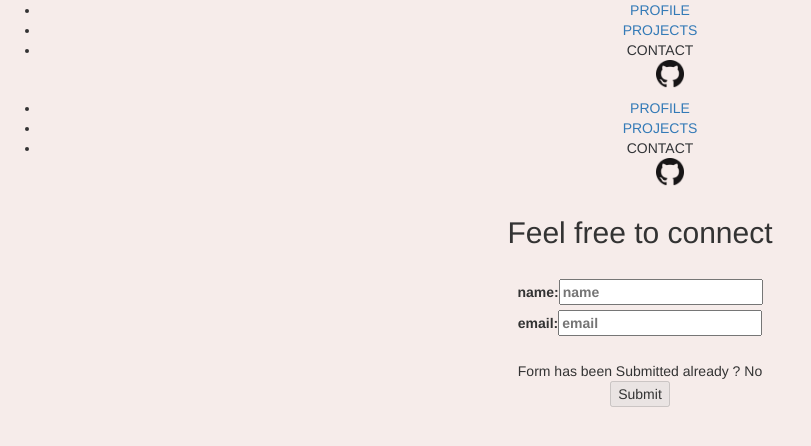
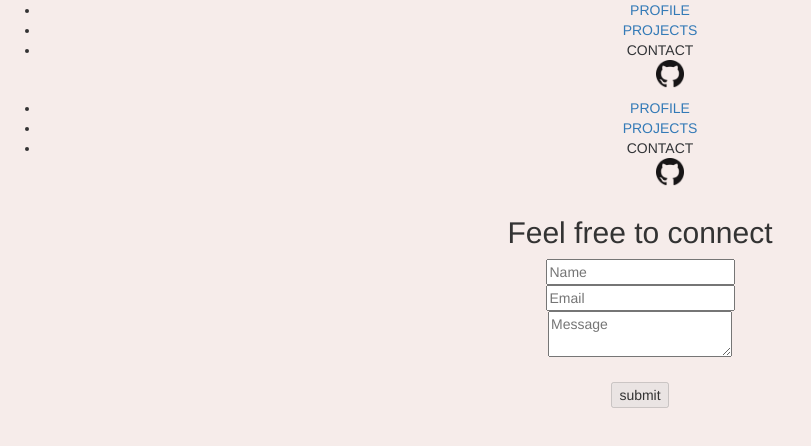
Before and after one commit to YizhiHong/yizhihong.net, a React (Create React App) app in the folder client/yizhihong.net/: page /contact in a window 1280 px wide. Shown: the top 446 px of the page, without its empty margins (0-811 px from the left). Built offline with nearby package versions, Linux system fonts and the light colour scheme; no server answers.

Commit message:
update textarea and styling

```diff
--- a/client/yizhihong.net/src/components/ContactForm/ContactForm.css
+++ b/client/yizhihong.net/src/components/ContactForm/ContactForm.css
@@ -1,6 +1,6 @@
 .Contactform {
   font-family: "Open Sans Condensed", arial, sans;
-  max-width: 600px;
+  max-width: 500px;
   padding: 30px;
   background: #ffffff;
   margin: 20px auto;
@@ -39,13 +39,15 @@
   border: none;
   border-bottom: 1px solid #ddd;
   background: transparent;
-  margin-bottom: 10px;
+  margin: 10px 0px;
   font: 16px Arial, Helvetica, sans-serif;
   height: 45px;
 }
 .Contactform textarea {
   resize: none;
   overflow: hidden;
+  height: 150px;
+  border: 1px solid #ddd;
 }
 .Contactform input[type="button"],
 .Contactform input[type="submit"] {
@@ -74,3 +76,9 @@
   box-shadow: 0 3px 8px rgba(0, 0, 0, 0.3);
   background-color: linear-gradient(275deg, #6e6e6e, #8f5c2c);
 }
+
+.Contactform input[type="button"]:disabled{
+  background-color: #6e6e6e;
+  border: 1px solid #6e6e6e;
+  pointer-events: none;
+}
--- a/client/yizhihong.net/src/components/ContactForm/ContactForm.js
+++ b/client/yizhihong.net/src/components/ContactForm/ContactForm.js
@@ -1,15 +1,20 @@
 import React, { Fragment, Component } from "react";
 import Form from "../UI/Form/Form";
 import Classes from "./ContactForm.css";
-import { Input } from "../UI/Form/FormItem/FormItem";
+import { Input, Textarea } from "../UI/Form/FormItem/FormItem";
 import { EMAIL_REGEX } from "../../config/config";
 import { validateName, validateRegex } from "../../hoc/utils";
 
+const ERROR_MESSAGE = {
+  name: "Your name is too long or too short.",
+  email: "Please provide the correct email.",
+  msg: "The message can't be empty or too long."
+};
+
 const validation = e => ({
-  name: validateName(e.name) ? false : "Your name is too long or too short!",
-  email: validateRegex(EMAIL_REGEX, e.email)
-    ? false
-    : "Email format is not right"
+  name: validateName(e.name) ? false : ERROR_MESSAGE.name,
+  email: validateRegex(EMAIL_REGEX, e.email) ? false : ERROR_MESSAGE.email,
+  msg: e.msg.length !== 0 || e.msg.length > 10000 ? false : ERROR_MESSAGE.msg
 });
 
 class contactForm extends Component {
@@ -18,23 +23,13 @@ class contactForm extends Component {
     this.state = { errors: { name: false } };
   }
   validate = e => {
+    // asys validation
     this.setState(({ errors }) => ({
       errors: {
-        ...errors,
-        name: true
+        ...errors
       }
     }));
   };
-
-  // validateEmail = e => {
-  //   console.log(e.target)
-  //   this.setState(({ errors }) => ({
-  //     errors: {
-  //       ...errors,
-  //       email: validateRegex(EMAIL_REGEX, e.target.value)
-  //     }
-  //   }))
-  // }
 
   update = data => {
     // here to post/mutate data
@@ -51,7 +46,7 @@ class contactForm extends Component {
                 active: false,
                 name: "",
                 email: "",
-                content: ""
+                msg: ""
               },
               submitted: false,
               changedFields: {}
@@ -65,7 +60,7 @@ class contactForm extends Component {
             }}
             onSubmit={data => this.update(data)}
             asyncErrors={this.state.errors}
-            validateEmail={this.validateEmail}
+            asyncValidate={this.validate}
             render={({
               form,
               onChange,
@@ -74,26 +69,23 @@ class contactForm extends Component {
               onSubmit,
               updateState
             }) => {
-              const { values, changedFields, submitted } = form;
+              const { values, changedFields } = form;
               const errors = validation(values);
-              const hasErrors = errors.name || errors.email;
-              // const showErrors = submitted && hasErrors;
+              const hasErrors = errors.name || errors.email || errors.msg;
 
               return (
                 <form onSubmit={e => e.preventDefault()}>
-                  <br />
                   <Input
-                    label="name"
+                    label="Name"
                     name="name"
                     type="text"
                     value={values.name}
                     onChange={onChange}
                     error={changedFields.name && errors.name}
                   />
-
                   <br />
                   <Input
-                    label="email"
+                    label="Email"
                     name="email"
                     type="email"
                     value={values.email}
@@ -101,20 +93,25 @@ class contactForm extends Component {
                     error={changedFields.email && errors.email}
                   />
                   <br />
+                  <Textarea
+                    label="Message"
+                    name="msg"
+                    type="text"
+                    value={values.msg}
+                    onChange={onChange}
+                    error={changedFields.msg && errors.msg}
+                  />
                   <br />
-                  <div>
-                    Form has been Submitted already ? {submitted ? "Yes" : "No"}
-                  </div>
-                  <button
+                  <br />
+                  <input
+                    type="button"
                     onClick={() => {
                       updateState(state => ({ ...state, submitted: true }));
                       onSubmit(values);
                     }}
                     disabled={hasErrors}
-                  >
-                    Submit
-                  </button>
-                  <br />
+                    value="submit"
+                  />
                 </form>
               );
             }}
--- a/client/yizhihong.net/src/components/UI/Form/Form.js
+++ b/client/yizhihong.net/src/components/UI/Form/Form.js
@@ -32,7 +32,6 @@ class Form extends Component {
   };
 
   render() {
-    console.log(this.state)
     return this.props.render({
       ...this.props,
       form: this.state,
--- a/client/yizhihong.net/src/components/UI/Form/FormItem/FormItem.js
+++ b/client/yizhihong.net/src/components/UI/Form/FormItem/FormItem.js
@@ -1,13 +1,30 @@
-import React from "react";
+import React, { Fragment } from "react";
 
 const errorStyle = { color: "red" };
 
 const Input = ({ label, error, onChange, name, value }) => (
-  <label>
-    {label}:
-    <input name={name} type="text" value={value} placeholder={name} onChange={onChange} />
+  <Fragment>
+    <input
+      name={name}
+      type="text"
+      value={value}
+      placeholder={label}
+      onChange={onChange}
+    />
     {error && <span style={errorStyle}>{error}</span>}
-  </label>
+  </Fragment>
+);
+
+const Textarea = ({ label, error, onChange, name, value }) => (
+  <Fragment>
+    <textarea
+      name={name}
+      value={value}
+      placeholder={label}
+      onChange={onChange}
+    />
+    {error && <span style={errorStyle}>{error}</span>}
+  </Fragment>
 );
 
 const CheckBox = ({ label, error, onChange, name, value }) => (
@@ -18,4 +35,4 @@ const CheckBox = ({ label, error, onChange, name, value }) => (
   </label>
 );
 
-export { Input, CheckBox };
+export { Input, CheckBox, Textarea };
```
